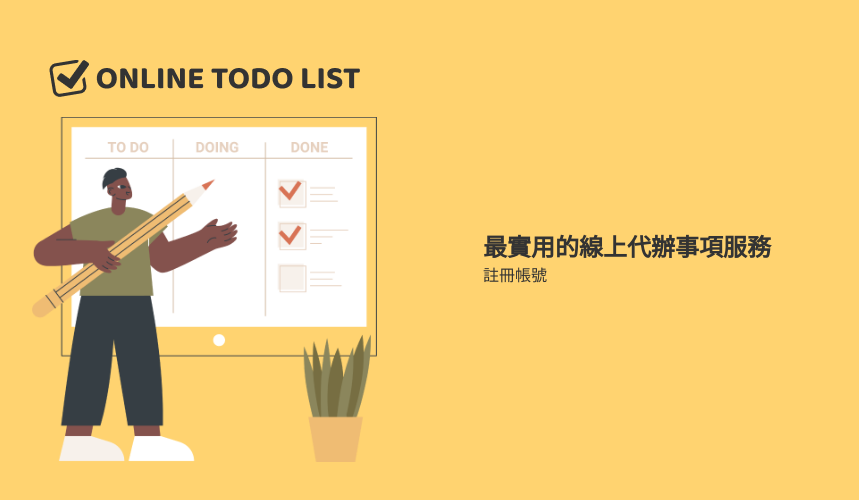
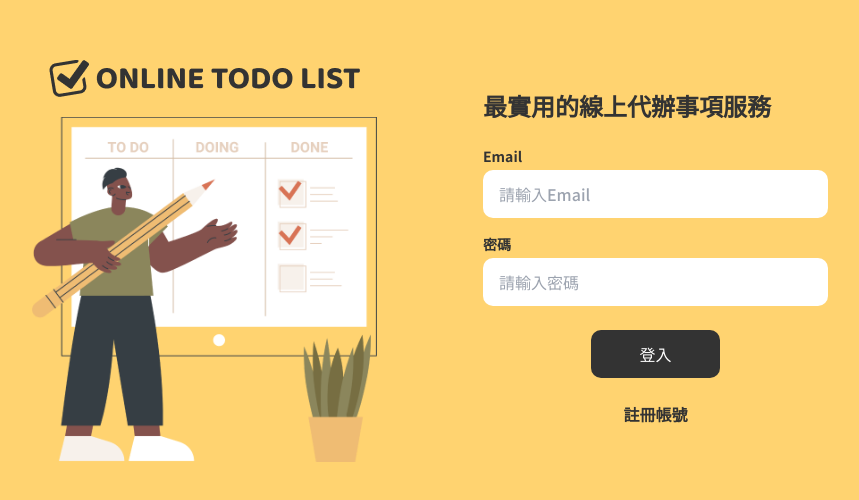
Before and after one commit to jcsamoyed/react-online-todolist, a React app: page /#/ in a window 1280 px wide. Shown: the part 142-642 px from the top of the page, without its empty margins (210-1069 px from the left). Built offline with nearby package versions, Linux system fonts and the light colour scheme.

Commit message:
feat: 新增登入元件

```diff
--- a/src/App.css
+++ b/src/App.css
@@ -1,4 +1,4 @@
-@import url('https://fonts.googleapis.com/css2?family=Noto+Sans+TC:wght@400;700&display=swap');
+@import url('https://fonts.googleapis.com/css2?family=Noto+Sans+TC:wght@400;500;700&display=swap');
 
 .App {
   font-family: 'Noto Sans TC', sans-serif;
--- a/src/components/IndexLayout.js
+++ b/src/components/IndexLayout.js
@@ -2,7 +2,7 @@ import { Outlet } from "react-router-dom";
 
 function IndexLayout() {
   return (
-    <div className="flex justify-center items-center min-h-screen bg-yello">
+    <div className="flex justify-center items-center min-h-screen bg-yello px-8">
       <div className="flex flex-col md:flex-row items-center md:gap-12 lg:gap-[106px] md:w-9/12 md:max-w-[796px]">
         <div className="flex md:flex-col items-center md:w-6/12">
           <img src={require('@/assets/images/logo.png')} className="mb-4 lg:w-fit" alt="logo" />
--- a/src/pages/Login.js
+++ b/src/pages/Login.js
@@ -1,12 +1,40 @@
 import { Link } from "react-router-dom";
+import { useForm } from "react-hook-form";
 
 function Login() {
+  const { register, handleSubmit, watch, formState: { errors } } = useForm();
+  const onSubmit = data => console.log(data);
+
+  console.log(watch("email")); // watch input value by passing the name of it
+
   return (
-    <div className="md:w-6/12">
-      <h1 className="text-xl lg:text-2xl	font-bold">最實用的線上代辦事項服務</h1>
-      <Link to="/signup">註冊帳號</Link>
+    <div className="w-full md:w-6/12">
+      <h1 className="text-xl lg:text-2xl font-bold">最實用的線上代辦事項服務</h1>
+      <form onSubmit={handleSubmit(onSubmit)} className="mt-6">
+        <label className="block text-sm font-bold mb-4">Email
+          <input {...register("email", {
+            required: { value: true, message: "此欄位不可為空" },
+            pattern: {
+              value: /^[\w-\.]+@([\w-]+\.)+[\w-]{2,4}$/g,
+              message: "請輸入正確的 Email"
+            }
+          })}
+            className="block w-full my-1 px-4 py-3 text-base font-medium rounded"
+            placeholder="請輸入Email" />
+          <p className="text-red">{errors.email?.message}</p>
+        </label>
+        <label className="block text-sm font-bold">密碼
+          <input {...register("password", {
+            required: { value: true, message: "此欄位不可為空" },
+          })}
+            className="block w-full my-1 px-4 py-3 text-base font-medium rounded"
+            placeholder="請輸入密碼" />
+          <p className="text-red">{errors.password?.message}</p>
+        </label>
+        <button type="submit" className="block bg-black text-white py-3 px-12 rounded mx-auto mt-6">登入</button>
+      </form>
+      <Link to="/signup" className="block text-center font-bold mt-6">註冊帳號</Link>
     </div>
   )
 }
-
 export default Login;
--- a/tailwind.config.js
+++ b/tailwind.config.js
@@ -4,11 +4,16 @@ module.exports = {
     "./src/**/*.{js,jsx,ts,tsx}",
   ],
   theme: {
-    colors: {
-      yello: '#FFD370',
-      black: '#333'
+    extend: {
+      colors: {
+        yello: '#FFD370',
+        black: '#333',
+        red: '#D87355'
+      },
+      borderRadius: {
+        DEFAULT: '10px',
+      },
     },
-    extend: {},
   },
   plugins: [],
 }
```
